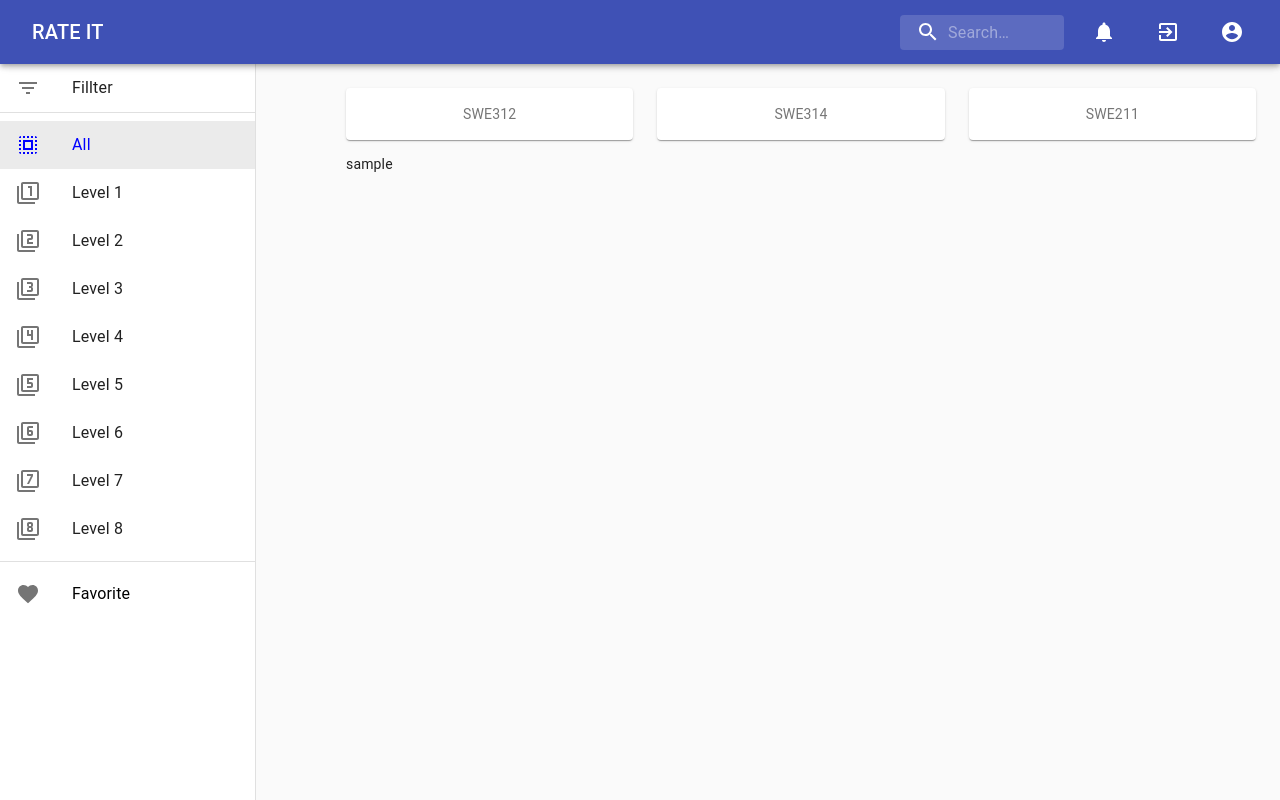
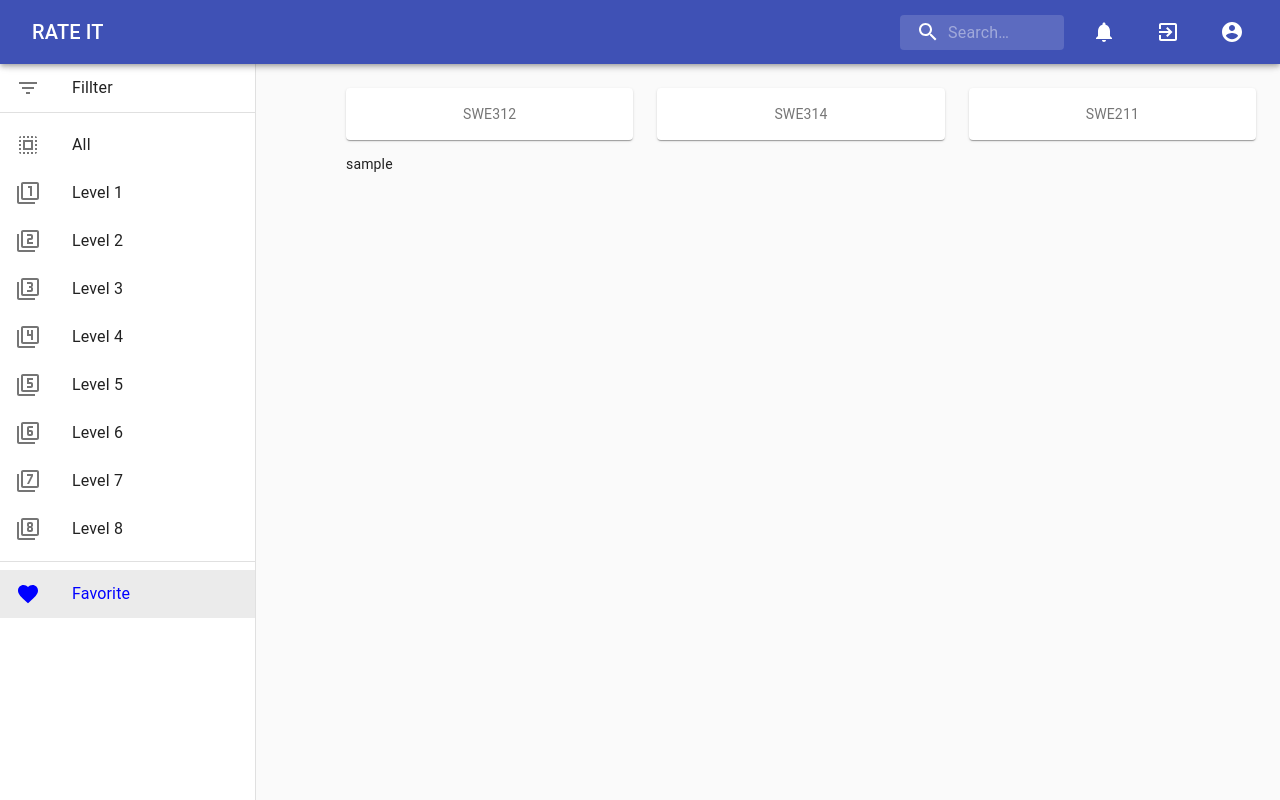
Before and after one commit to AhmedAlsudairi/Rate-it, a React (Create React App) app: page /favorite in a window 1280 px wide. Built offline with nearby package versions, Linux system fonts and the light colour scheme; sample sign-in values are in the browser's storage.

Commit message:
changing the title and fixing bugs

```diff
--- a/public/index.html
+++ b/public/index.html
@@ -24,7 +24,7 @@
       work correctly both with client-side routing and a non-root public URL.
       Learn how to configure a non-root public URL by running `npm run build`.
     -->
-    <title>React App</title>
+    <title>Rate It</title>
   </head>
   <body>
     <noscript>You need to enable JavaScript to run this app.</noscript>
--- a/src/components/NavigationBar/NavigationBar.js
+++ b/src/components/NavigationBar/NavigationBar.js
@@ -190,6 +190,7 @@ function NavigationBar(props) {
         open={Boolean(anchorEl)}
         onClose={handleClose}
       >
+        <MenuItem disabled>{props.username}</MenuItem>
         <MenuItem onClick={handleClose}>Profile</MenuItem>
         <MenuItem onClick={handleClose}>My ratings</MenuItem>
         <Hidden smUp>
@@ -223,7 +224,8 @@ const mapStateToProps = state => {
   return {
     loading: state.auth.loading,
     error: state.auth.error,
-    isAuthenticated: state.auth.token !== null
+    isAuthenticated: state.auth.token !== null,
+    username: state.auth.username
   };
 };
 const mapDispatchToProps = dispatch => {
--- a/src/components/SideDrawer/SideDrawer.js
+++ b/src/components/SideDrawer/SideDrawer.js
@@ -21,7 +21,7 @@ import Filter7Icon from '@material-ui/icons/Filter7';
 import Filter8Icon from '@material-ui/icons/Filter8';
 import FilterListIcon from '@material-ui/icons/FilterList';
 import useMediaQuery from '@material-ui/core/useMediaQuery';
-import { Link } from 'react-router-dom';
+import { Link, Redirect } from 'react-router-dom';
 
 
 
@@ -51,9 +51,9 @@ export default function SideDrawer(props) {
     }
   }));
   const classes = useStyles();
-  const [favoritSelected, setFavoritSelected] = useState(false);
+  const [favoritSelected, setFavoritSelected] = useState(props.isFavorite);
   const [listItems, setlistItems] = useState([
-    { name: 'All', selected: true, },
+    { name: 'All', selected: props.isFavorite? false : true, },
     { name: 'Level 1', selected: false },
     { name: 'Level 2', selected: false },
     { name: 'Level 3', selected: false },
@@ -110,6 +110,7 @@ export default function SideDrawer(props) {
         paper: classes.drawerPaper,
       }}
     >
+
       <Toolbar />
       <div className={classes.drawerContainer}>
         <ListItem >
@@ -157,14 +158,15 @@ export default function SideDrawer(props) {
         <Divider />
         <List>
           <Link to='/favorite' style={{ textDecoration: 'none' }}>
-            <ListItem onClick={() => { selectFavoriteItemHandler() }} selected={favoritSelected} button key='Favorite' className={classes.listItem}>
-              <ListItemIcon><Favorite /></ListItemIcon>
-              <ListItemText primary='Favorite' />
+            <ListItem onClick={() => { selectFavoriteItemHandler() }} selected={favoritSelected} button key='Favorite' className={classes.listItem} >
+              <ListItemIcon style={favoritSelected? {color: 'blue'}: null}><Favorite /></ListItemIcon>
+              <ListItemText primary='Favorite' style={favoritSelected? {color: 'blue'}: null}/>
             </ListItem>
           </Link>
         </List>
 
       </div>
+      {favoritSelected? null: <Redirect to='/' />}
     </Drawer>
   );
 }
--- a/src/containers/Pages/FavoritePage/FavoritePage.js
+++ b/src/containers/Pages/FavoritePage/FavoritePage.js
@@ -21,7 +21,7 @@ function FavoritePage(props) {
       <Grid container spacing={1}>
         <Grid item lg={3} md={4} sm={3}>
           <Hidden xsDown>
-            <SideDrawer />
+            <SideDrawer isFavorite={true}/>
           </Hidden>
         </Grid>
         <Grid item lg={9} md={8} sm={9}>
--- a/src/containers/Pages/LogoutPage/LogoutPage.js
+++ b/src/containers/Pages/LogoutPage/LogoutPage.js
@@ -9,7 +9,7 @@ function Logout (props) {
     props.onLogout();
   });
 
-  return (<Redirect to="/" />);
+  return (<Redirect to="/signin" />);
 };
 
 const mapDispatchToProps = dispatch => {
```
